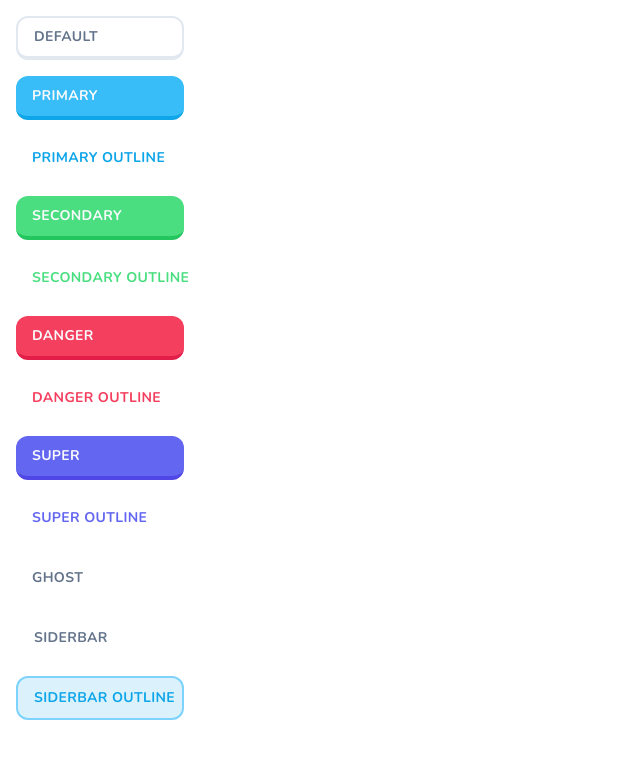
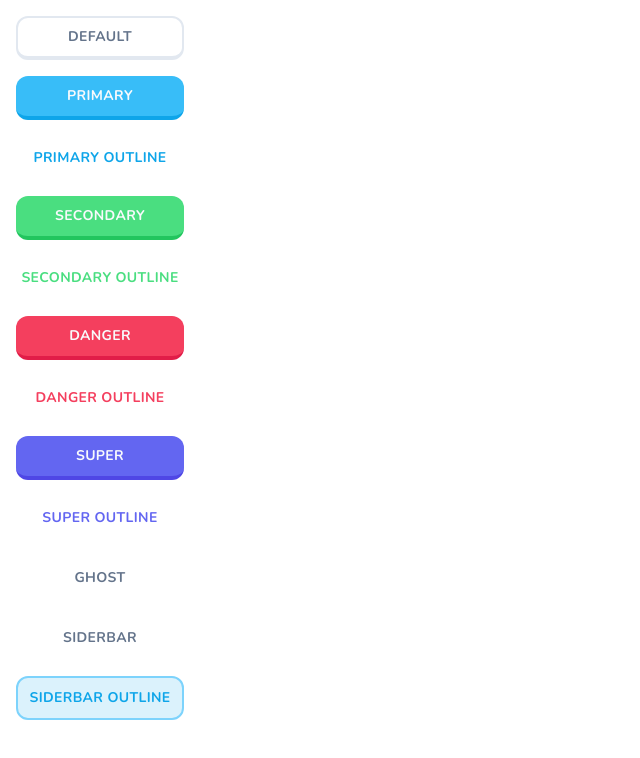
Before and after one commit to KaiyangYao/KaiLingo, a Next.js app: page /buttons in a window 1280 px wide. Shown: the top 758 px of the page, without its empty margins (0-640 px from the left). Built offline with nearby package versions, Linux system fonts and the light colour scheme.

Commit message:
fix button issue

```diff
--- a/components/sidebar-item.tsx
+++ b/components/sidebar-item.tsx
@@ -18,7 +18,7 @@ export const SidebarItem = ({ label, iconSrc, href }: Props) => {
   return (
     <Button
       variant={active ? 'sidebarOutline' : 'sidebar'}
-      className="justfy-start h-[52px]"
+      className="justfy-start h-[52px] justify-start ml-3"
       asChild
     >
       <Link href={href}>
--- a/components/sidebar.tsx
+++ b/components/sidebar.tsx
@@ -16,7 +16,7 @@ export const Sidebar = ({ className }: Props) => {
       )}
     >
       <Link href="learn">
-        <div className="pt-8 pl-4 pb-7 flex items-center gap-x-3">
+        <div className="pt-8 pl-6 pb-7 flex items-center gap-x-3">
           <Image src="KaiLingo-Icon.svg" height={40} width={40} alt="Icon" />
           <h1 className="text-2xl font-extrabold text-sky-600 tracking-wide">KaiLingo</h1>
         </div>
--- a/components/ui/button.tsx
+++ b/components/ui/button.tsx
@@ -5,7 +5,7 @@ import { cva, type VariantProps } from 'class-variance-authority'
 import { cn } from '@/lib/utils'
 
 const buttonVariants = cva(
-  'inline-flex items-center whitespace-nowrap rounded-xl text-sm font-bold ring-offset-background transition-colors focus-visible:outline-none focus-visible:ring-2 focus-visible:ring-ring focus-visible:ring-offset-2 disabled:pointer-events-none disabled:opacity-50 uppercase tracking-wide',
+  'inline-flex items-center justify-center whitespace-nowrap rounded-xl text-sm font-bold ring-offset-background transition-colors focus-visible:outline-none focus-visible:ring-2 focus-visible:ring-ring focus-visible:ring-offset-2 disabled:pointer-events-none disabled:opacity-50 uppercase tracking-wide',
   {
     variants: {
       variant: {
```
